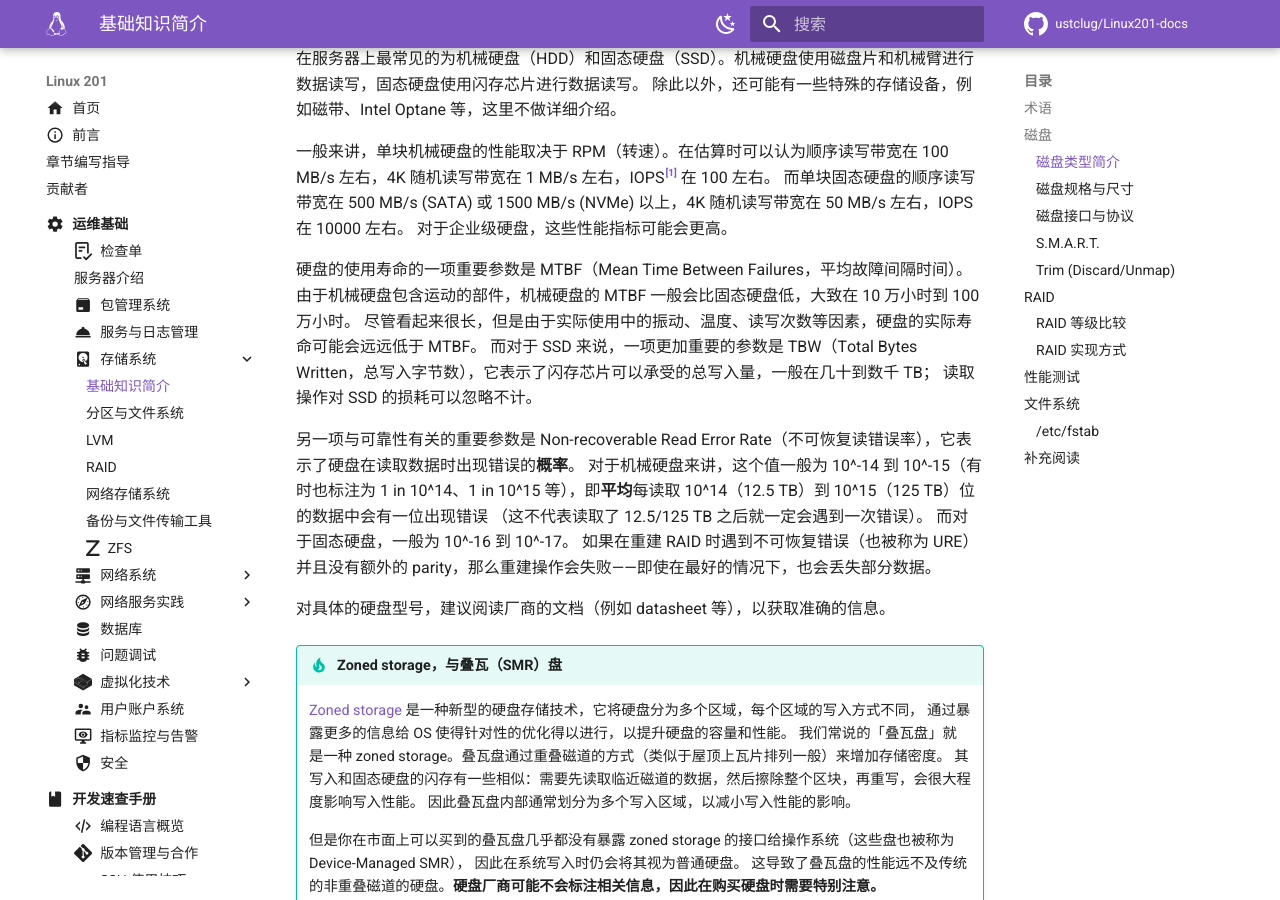
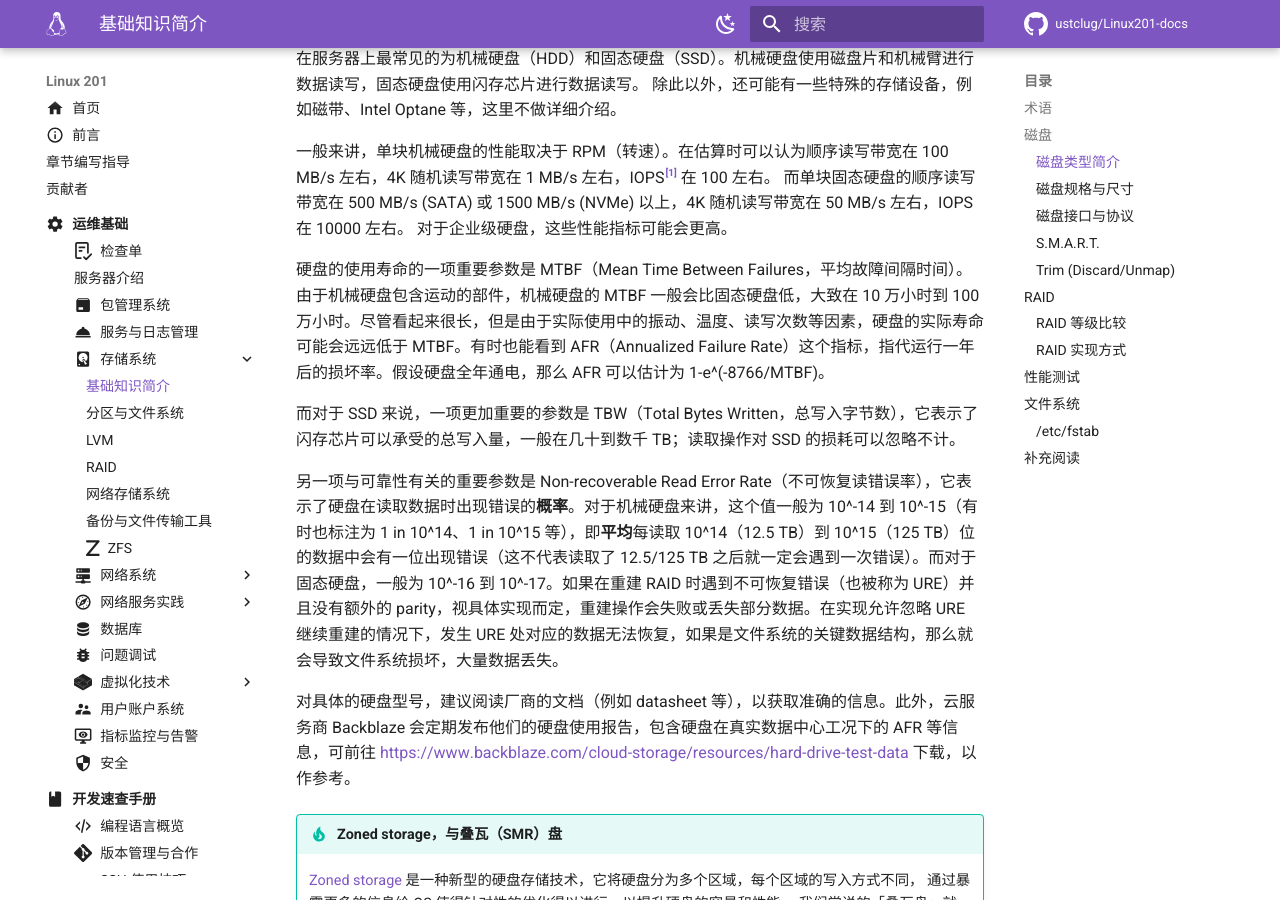
Before and after one commit to ustclug/Linux201-docs, an MkDocs documentation site: the page built from docs/ops/storage/intro.md, in a window 1280 px wide and 900 px high, scrolled down 1274 px. Built offline with MkDocs 1.6.1 and Material for MkDocs 9.7.7, drawn with Linux system fonts in a browser that asks for light colours; comment, search, counter and statistics services are not loaded; some of the changed text lies outside the part shown.

Commit message:
ops/storage: AFR and RAID 01 in questions

````diff
--- a/docs/ops/storage/intro.md
+++ b/docs/ops/storage/intro.md
@@ -43,19 +43,13 @@
 而单块固态硬盘的顺序读写带宽在 500 MB/s (SATA) 或 1500 MB/s (NVMe) 以上，4K 随机读写带宽在 50 MB/s 左右，IOPS 在 10000 左右。
 对于企业级硬盘，这些性能指标可能会更高。
 
-硬盘的使用寿命的一项重要参数是 MTBF（Mean Time Between Failures，平均故障间隔时间）。
-由于机械硬盘包含运动的部件，机械硬盘的 MTBF 一般会比固态硬盘低，大致在 10 万小时到 100 万小时。
-尽管看起来很长，但是由于实际使用中的振动、温度、读写次数等因素，硬盘的实际寿命可能会远远低于 MTBF。
-而对于 SSD 来说，一项更加重要的参数是 TBW（Total Bytes Written，总写入字节数），它表示了闪存芯片可以承受的总写入量，一般在几十到数千 TB；
-读取操作对 SSD 的损耗可以忽略不计。
+硬盘的使用寿命的一项重要参数是 MTBF（Mean Time Between Failures，平均故障间隔时间）。由于机械硬盘包含运动的部件，机械硬盘的 MTBF 一般会比固态硬盘低，大致在 10 万小时到 100 万小时。尽管看起来很长，但是由于实际使用中的振动、温度、读写次数等因素，硬盘的实际寿命可能会远远低于 MTBF。有时也能看到 AFR（Annualized Failure Rate）这个指标，指代运行一年后的损坏率。假设硬盘全年通电，那么 AFR 可以估计为 1-e^(-8766/MTBF)。
 
-另一项与可靠性有关的重要参数是 Non-recoverable Read Error Rate（不可恢复读错误率），它表示了硬盘在读取数据时出现错误的**概率**。
-对于机械硬盘来讲，这个值一般为 10^-14 到 10^-15（有时也标注为 1 in 10^14、1 in 10^15 等），即**平均**每读取 10^14（12.5 TB）到 10^15（125 TB）位的数据中会有一位出现错误
-（这不代表读取了 12.5/125 TB 之后就一定会遇到一次错误）。
-而对于固态硬盘，一般为 10^-16 到 10^-17。
-如果在重建 RAID 时遇到不可恢复错误（也被称为 URE）并且没有额外的 parity，那么重建操作会失败——即使在最好的情况下，也会丢失部分数据。
+而对于 SSD 来说，一项更加重要的参数是 TBW（Total Bytes Written，总写入字节数），它表示了闪存芯片可以承受的总写入量，一般在几十到数千 TB；读取操作对 SSD 的损耗可以忽略不计。
 
-对具体的硬盘型号，建议阅读厂商的文档（例如 datasheet 等），以获取准确的信息。
+另一项与可靠性有关的重要参数是 Non-recoverable Read Error Rate（不可恢复读错误率），它表示了硬盘在读取数据时出现错误的**概率**。对于机械硬盘来讲，这个值一般为 10^-14 到 10^-15（有时也标注为 1 in 10^14、1 in 10^15 等），即**平均**每读取 10^14（12.5 TB）到 10^15（125 TB）位的数据中会有一位出现错误（这不代表读取了 12.5/125 TB 之后就一定会遇到一次错误）。而对于固态硬盘，一般为 10^-16 到 10^-17。如果在重建 RAID 时遇到不可恢复错误（也被称为 URE）并且没有额外的 parity，视具体实现而定，重建操作会失败或丢失部分数据。在实现允许忽略 URE 继续重建的情况下，发生 URE 处对应的数据无法恢复，如果是文件系统的关键数据结构，那么就会导致文件系统损坏，大量数据丢失。
+
+对具体的硬盘型号，建议阅读厂商的文档（例如 datasheet 等），以获取准确的信息。此外，云服务商 Backblaze 会定期发布他们的硬盘使用报告，包含硬盘在真实数据中心工况下的 AFR 等信息，可前往 <https://www.backblaze.com/cloud-storage/resources/hard-drive-test-data> 下载，以作参考。
 
 !!! tip "Zoned storage，与叠瓦（SMR）盘"
 
@@ -139,7 +133,6 @@
 （内容省略）
 ```
 
-<!-- TODO: 可能放 RAID 里面还是不太合适，在这里完整讲 SMART 会比较好 -->
 有关 SMART 指标解释与监控的内容将会在 [RAID](./raid.md#smart) 中介绍。
 
 ### Trim (Discard/Unmap) {#trim}
@@ -215,9 +208,13 @@
     2. 为什么将大量的磁盘组合成单个 RAID 6 不是一个好主意？为什么 RAID 50 没人用？
     3. 为什么说 RAID 5/6 有很高的写惩罚（Write penalty）？
     4. 在[该帖子](https://v2ex.com/t/1018680)中，发帖人说自己组了 **14TB * 12** 的 **RAID 5**。
-        假设这 12 块盘是机械硬盘，不可恢复读错误率为 10^-14，如果仅考虑 URE，那么当损坏了一块盘重建时，重建成功的概率是多少？如果不可恢复读错误率为 10^-15 呢？
+        假设这 12 块盘是机械硬盘，不可恢复读错误率为 10^-14，如果仅考虑 URE，那么当损坏了一块盘重建时，重建成功（无数据损坏）的概率是多少？如果不可恢复读错误率为 10^-15 呢？
 
         提示：假设为二项分布，前者结果接近于 0（几乎不可能成功），后者结果接近于 0.25（凶多吉少）。
+    5. 对问题 4，如果使用 AFR 而不是 URE 计算会如何呢？假设 MTBF 为 10 万小时，顺序读最大带宽为 100 MB/s，实现使用 30% 的带宽（不能严重影响已有的业务），允许 URE 导致的可能的部分数据丢失。
+
+        提示：计算结果可以发现失败率会大幅降低，但是仍然不建议使用 RAID 5——不要和重要的数据玩这种概率游戏。
+    6. 除了以上介绍的 RAID 10，还有 RAID 01。查询资料，简单介绍它们的区别。RAID 01 存在什么问题，导致它不常用（我们也没有主要介绍）？
 
 ### RAID 实现方式 {#raid-implementation}
 
````
